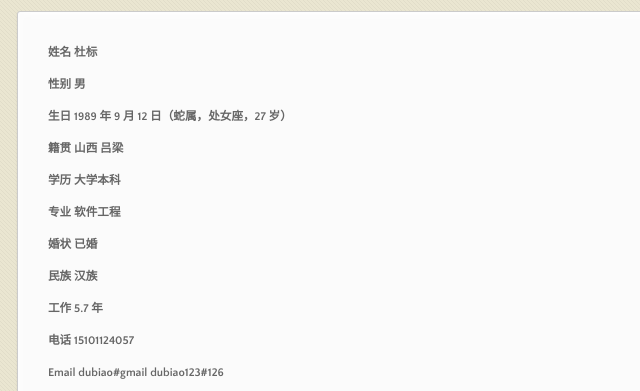
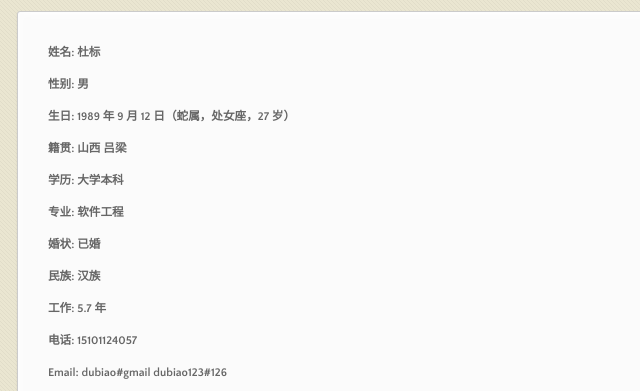
Before and after one commit to dubiao/Summary, a plain HTML site: page index.html in a window 1280 px wide. Shown: the part 179-570 px from the top of the page, 298-938 px from the left. Drawn offline with nearby package versions, Linux system fonts and the light colour scheme.

```diff
--- a/index.html
+++ b/index.html
@@ -40,37 +40,37 @@
       </nav>
       <section>
         <h5>
-<a id="姓名-杜标" class="anchor" href="#%E5%A7%93%E5%90%8D-%E6%9D%9C%E6%A0%87" aria-hidden="true"><span aria-hidden="true" class="octicon octicon-link"></span></a>姓名 杜标</h5>
+<a id="姓名-杜标" class="anchor" href="#%E5%A7%93%E5%90%8D-%E6%9D%9C%E6%A0%87" aria-hidden="true"><span aria-hidden="true" class="octicon octicon-link"></span></a>姓名: 杜标</h5>
 
 <h5>
-<a id="性别-男" class="anchor" href="#%E6%80%A7%E5%88%AB-%E7%94%B7" aria-hidden="true"><span aria-hidden="true" class="octicon octicon-link"></span></a>性别 男</h5>
+<a id="性别-男" class="anchor" href="#%E6%80%A7%E5%88%AB-%E7%94%B7" aria-hidden="true"><span aria-hidden="true" class="octicon octicon-link"></span></a>性别: 男</h5>
 
 <h5>
-<a id="生日-1989-年-9-月-12-日蛇属处女座27-岁" class="anchor" href="#%E7%94%9F%E6%97%A5-1989-%E5%B9%B4-9-%E6%9C%88-12-%E6%97%A5%E8%9B%87%E5%B1%9E%E5%A4%84%E5%A5%B3%E5%BA%A727-%E5%B2%81" aria-hidden="true"><span aria-hidden="true" class="octicon octicon-link"></span></a>生日 1989 年 9 月 12 日（蛇属，处女座，27 岁）</h5>
+<a id="生日-1989-年-9-月-12-日蛇属处女座27-岁" class="anchor" href="#%E7%94%9F%E6%97%A5-1989-%E5%B9%B4-9-%E6%9C%88-12-%E6%97%A5%E8%9B%87%E5%B1%9E%E5%A4%84%E5%A5%B3%E5%BA%A727-%E5%B2%81" aria-hidden="true"><span aria-hidden="true" class="octicon octicon-link"></span></a>生日: 1989 年 9 月 12 日（蛇属，处女座，27 岁）</h5>
 
 <h5>
-<a id="籍贯-山西-吕梁" class="anchor" href="#%E7%B1%8D%E8%B4%AF-%E5%B1%B1%E8%A5%BF-%E5%90%95%E6%A2%81" aria-hidden="true"><span aria-hidden="true" class="octicon octicon-link"></span></a>籍贯 山西 吕梁</h5>
+<a id="籍贯-山西-吕梁" class="anchor" href="#%E7%B1%8D%E8%B4%AF-%E5%B1%B1%E8%A5%BF-%E5%90%95%E6%A2%81" aria-hidden="true"><span aria-hidden="true" class="octicon octicon-link"></span></a>籍贯: 山西 吕梁</h5>
 
 <h5>
-<a id="学历-大学本科" class="anchor" href="#%E5%AD%A6%E5%8E%86-%E5%A4%A7%E5%AD%A6%E6%9C%AC%E7%A7%91" aria-hidden="true"><span aria-hidden="true" class="octicon octicon-link"></span></a>学历 大学本科</h5>
+<a id="学历-大学本科" class="anchor" href="#%E5%AD%A6%E5%8E%86-%E5%A4%A7%E5%AD%A6%E6%9C%AC%E7%A7%91" aria-hidden="true"><span aria-hidden="true" class="octicon octicon-link"></span></a>学历: 大学本科</h5>
 
 <h5>
-<a id="专业-软件工程" class="anchor" href="#%E4%B8%93%E4%B8%9A-%E8%BD%AF%E4%BB%B6%E5%B7%A5%E7%A8%8B" aria-hidden="true"><span aria-hidden="true" class="octicon octicon-link"></span></a>专业 软件工程</h5>
+<a id="专业-软件工程" class="anchor" href="#%E4%B8%93%E4%B8%9A-%E8%BD%AF%E4%BB%B6%E5%B7%A5%E7%A8%8B" aria-hidden="true"><span aria-hidden="true" class="octicon octicon-link"></span></a>专业: 软件工程</h5>
 
 <h5>
-<a id="婚状-已婚" class="anchor" href="#%E5%A9%9A%E7%8A%B6-%E5%B7%B2%E5%A9%9A" aria-hidden="true"><span aria-hidden="true" class="octicon octicon-link"></span></a>婚状 已婚</h5>
+<a id="婚状-已婚" class="anchor" href="#%E5%A9%9A%E7%8A%B6-%E5%B7%B2%E5%A9%9A" aria-hidden="true"><span aria-hidden="true" class="octicon octicon-link"></span></a>婚状: 已婚</h5>
 
 <h5>
-<a id="民族-汉族" class="anchor" href="#%E6%B0%91%E6%97%8F-%E6%B1%89%E6%97%8F" aria-hidden="true"><span aria-hidden="true" class="octicon octicon-link"></span></a>民族 汉族</h5>
+<a id="民族-汉族" class="anchor" href="#%E6%B0%91%E6%97%8F-%E6%B1%89%E6%97%8F" aria-hidden="true"><span aria-hidden="true" class="octicon octicon-link"></span></a>民族: 汉族</h5>
 
 <h5>
-<a id="工作-57-年" class="anchor" href="#%E5%B7%A5%E4%BD%9C-57-%E5%B9%B4" aria-hidden="true"><span aria-hidden="true" class="octicon octicon-link"></span></a>工作 5.7 年</h5>
+<a id="工作-57-年" class="anchor" href="#%E5%B7%A5%E4%BD%9C-57-%E5%B9%B4" aria-hidden="true"><span aria-hidden="true" class="octicon octicon-link"></span></a>工作: 5.7 年</h5>
 
 <h5>
-<a id="电话-15101124057" class="anchor" href="#%E7%94%B5%E8%AF%9D-15101124057" aria-hidden="true"><span aria-hidden="true" class="octicon octicon-link"></span></a>电话 15101124057</h5>
+<a id="电话-15101124057" class="anchor" href="#%E7%94%B5%E8%AF%9D-15101124057" aria-hidden="true"><span aria-hidden="true" class="octicon octicon-link"></span></a>电话: 15101124057</h5>
 
 <h5>
-<a id="email-dubiaogmail--dubiao123126" class="anchor" href="#email-dubiaogmail--dubiao123126" aria-hidden="true"><span aria-hidden="true" class="octicon octicon-link"></span></a>Email dubiao#gmail  dubiao123#126</h5>
+<a id="email-dubiaogmail--dubiao123126" class="anchor" href="#email-dubiaogmail--dubiao123126" aria-hidden="true"><span aria-hidden="true" class="octicon octicon-link"></span></a>Email: dubiao#gmail  dubiao123#126</h5>
 
 <p>自大三开始参加实习工作，有多个 Android 项目开发经验，其中一些项目我是平台负责人，有带人经验。虽然我读了计算机专业，但是目前我身上的大部分计算机技能都是我自学而成，从实际项目中历练而出。对各种新技术或开源项目感兴趣并会花时间学习它们，对于一些流行项目也会研习它们的源码和编程思想。
 有代码洁癖，有产品 Sense, 对设计（UI/UX）也能适当提出见解。用 Markdown 写邮件。乐观积极。</p>
@@ -85,7 +85,7 @@
 <a id="青萍科技2015-7--now" class="anchor" href="#%E9%9D%92%E8%90%8D%E7%A7%91%E6%8A%802015-7--now" aria-hidden="true"><span aria-hidden="true" class="octicon octicon-link"></span></a>青萍科技（2015-7 ~ Now）</h4>
 </blockquote>
 
-<pre><code>我加入一加硬件的创业公司。主要负责 iOS 上 app 的开发工作，次要负责公司官网、运营后台、公司网络、IT等杂项工作。
+<pre><code>我加入青萍这家硬件的创业公司。主要负责 iOS 上 app 的开发工作，次要负责公司官网、运营后台、公司网络、IT等杂项工作。
 </code></pre>
 
 <h4>
@@ -289,8 +289,7 @@
 <a id="-微人脉-ios-项目短暂" class="anchor" href="#-%E5%BE%AE%E4%BA%BA%E8%84%89-ios-%E9%A1%B9%E7%9B%AE%E7%9F%AD%E6%9A%82" aria-hidden="true"><span aria-hidden="true" class="octicon octicon-link"></span></a>* 微人脉 iOS 项目（短暂）</h5>
 </blockquote>
 
-<pre><code> 我 2015 年 7 月离开友录公司加入青萍。在职 5 年期间参与了公司的大部分项目，我目前的大部分专业技能也是在这里习得。
-</code></pre>
+<p>我在友录公司 5 年期间参与了公司的大部分项目，我目前的大部分专业技能也是在这里习得。</p>
 
 <hr>
 
```
Also changed, not shown: params.json (+1 -1 lines).
